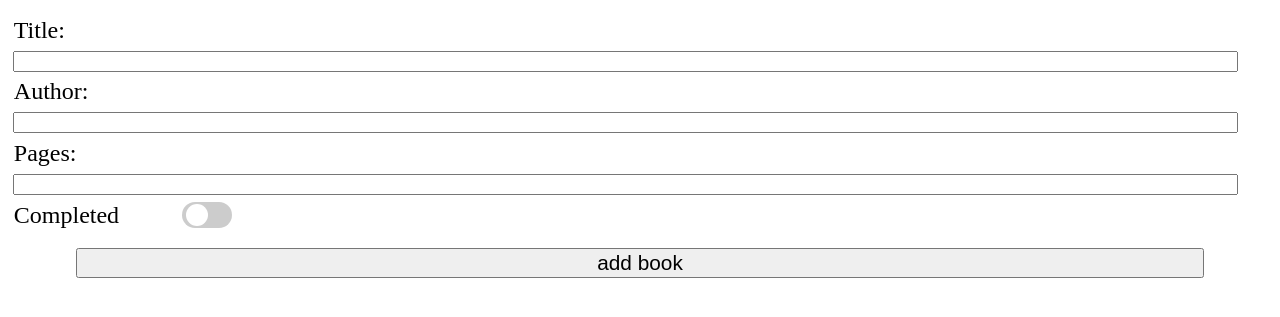
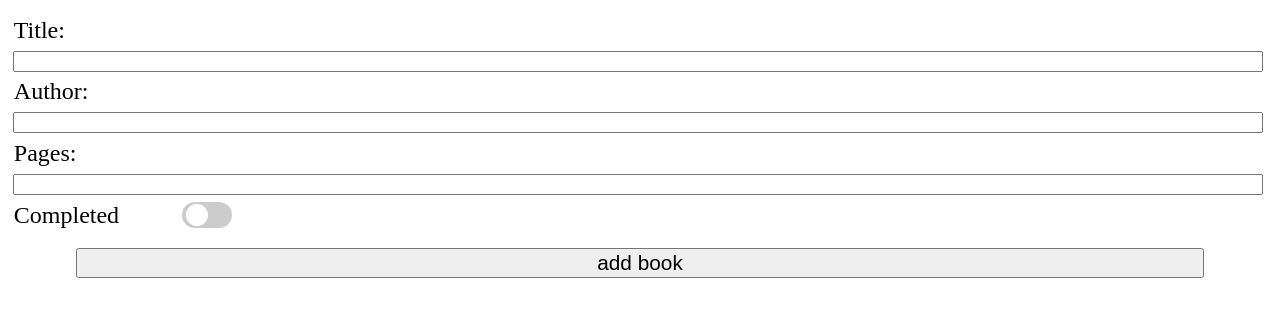
Before and after one commit to Michaelleojacob/mybooklistv2, a website built with webpack: page src/template.html in a window 1280 px wide. Shown: the part 101-418 px from the top of the page. Built offline with nearby package versions, Linux system fonts and the light colour scheme.

Commit message:
fixed the media queries on input.css, they were grabbing the wrong thing since I changed the className in the js file.

```diff
--- a/src/addbookbtn/addbookbtn.js
+++ b/src/addbookbtn/addbookbtn.js
@@ -2,6 +2,7 @@ import './addbookbtn.css';
 import './../bookClass/bookClass';
 import Book from './../bookClass/bookClass';
 
+//!try to make submit event logic in its own module.
 export default function myaddbookbtn(parent) {
 	(function () {
 		const addbookbtn = {
--- a/src/inputArea/input.css
+++ b/src/inputArea/input.css
@@ -15,12 +15,12 @@
 }
 
 @media only screen and (min-width: 450px) {
-	.input {
+	.rowinput {
 		width: 98.5%;
 	}
 }
 @media only screen and (min-width: 650px) {
-	.input {
+	.rowinput {
 		width: 99%;
 	}
 }
```
Also changed, not shown: dist/index.bundle.js.
